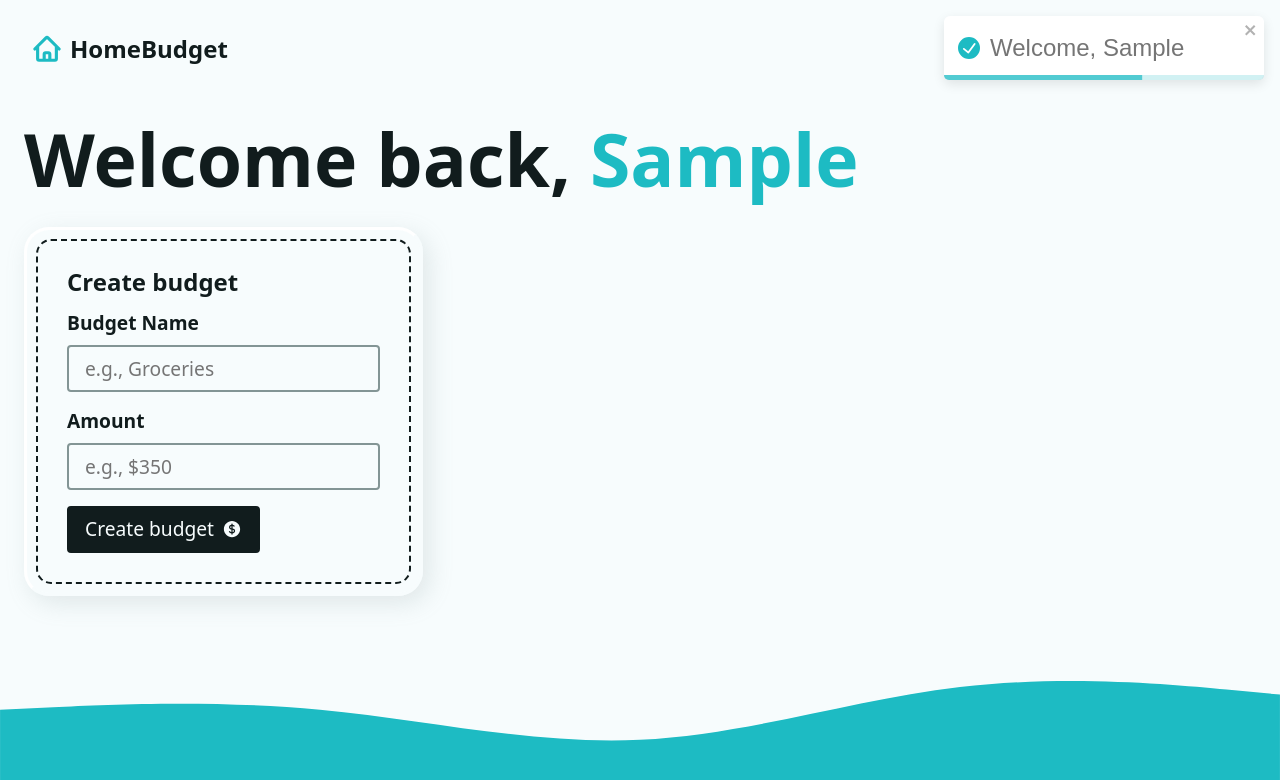
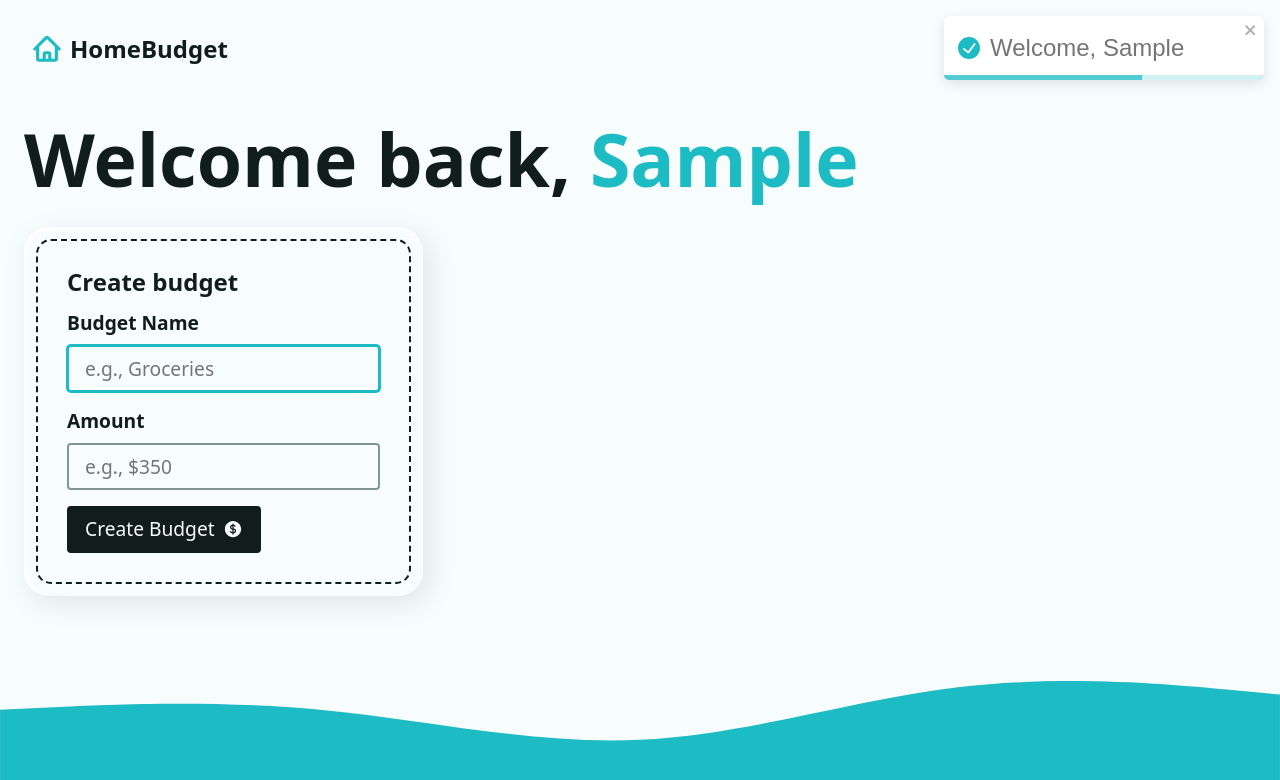
Before and after one commit to dchan68/Budget-App, a React (Vite) app: page / in a window 1280 px wide. Both pictures are taken after typing "Sample" into the empty fields and a click on the button "Create Account". Shown: the top 780 px of the page. Built offline with nearby package versions, Linux system fonts and the light colour scheme.

Commit message:
clearing forms

```diff
--- a/src/components/AddBudgetForm.jsx
+++ b/src/components/AddBudgetForm.jsx
@@ -1,17 +1,33 @@
-import { Form } from "react-router-dom"
+import { Form, useFetcher } from "react-router-dom"
 
 // library imports
 import { CurrencyDollarIcon } from "@heroicons/react/24/solid"
+import { useRef, useEffect } from "react"
 
 function AddBudgetForm() {
+    const fetcher =  useFetcher()
+    const isSubmitting = fetcher.state === "submitting"
+
+    const formRef = useRef();
+    const focusRef = useRef();
+
+    //this function will reset the form so it's empty again upon submission
+    useEffect(function(){
+       if(!isSubmitting) {
+        formRef.current.reset()
+        focusRef.current.focus()
+       }
+    }, [isSubmitting])
+
   return (
 <div className="form-wrapper">
       <h2 className="h3">
         Create budget
       </h2>
-      <Form
+      <fetcher.Form
         method="post"
         className="grid-sm"
+        ref={formRef} //when form is submitted, form will reset and empty out the fields
       >
         <div className="grid-xs">
           <label htmlFor="newBudget">Budget Name</label>
@@ -21,6 +37,7 @@ function AddBudgetForm() {
             id="newBudget"
             placeholder="e.g., Groceries"
             required
+            ref={focusRef} //once form is submitted, this input is automatically focused on again for inputting
           />
         </div>
         <div className="grid-xs">
@@ -36,11 +53,18 @@ function AddBudgetForm() {
           />
         </div>
         <input type="hidden" name="_action" value="createBudget" />
-        <button type="submit" className="btn btn--dark">
-          <span>Create budget</span>
-          <CurrencyDollarIcon width={20} />
+        <button type="submit" className="btn btn--dark" disabled={isSubmitting}>
+            {
+                isSubmitting ? <span>Submitting...</span>
+                : (
+                    <>
+                        <span>Create Budget</span>
+                        <CurrencyDollarIcon width={20} />
+                    </>
+                )
+            }
         </button>
-      </Form>
+      </fetcher.Form>
     </div>
   )
 }
```
